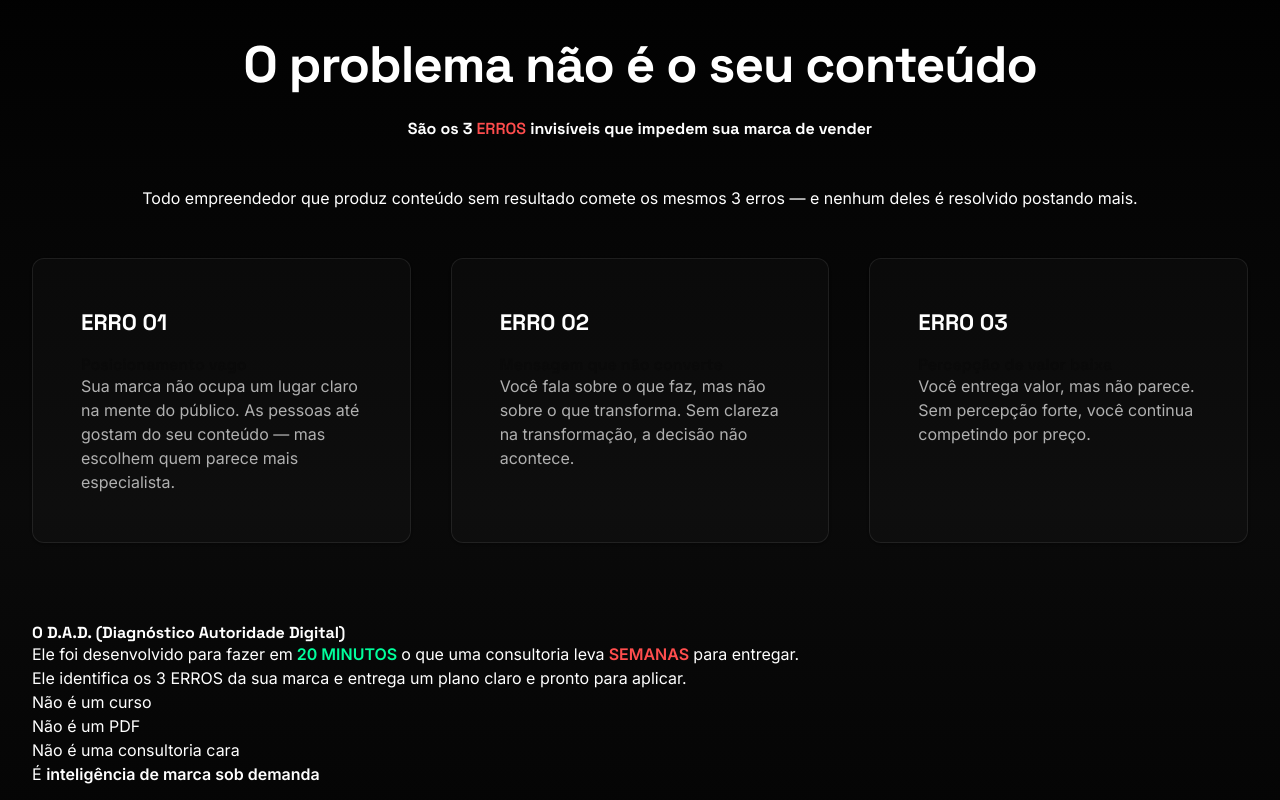
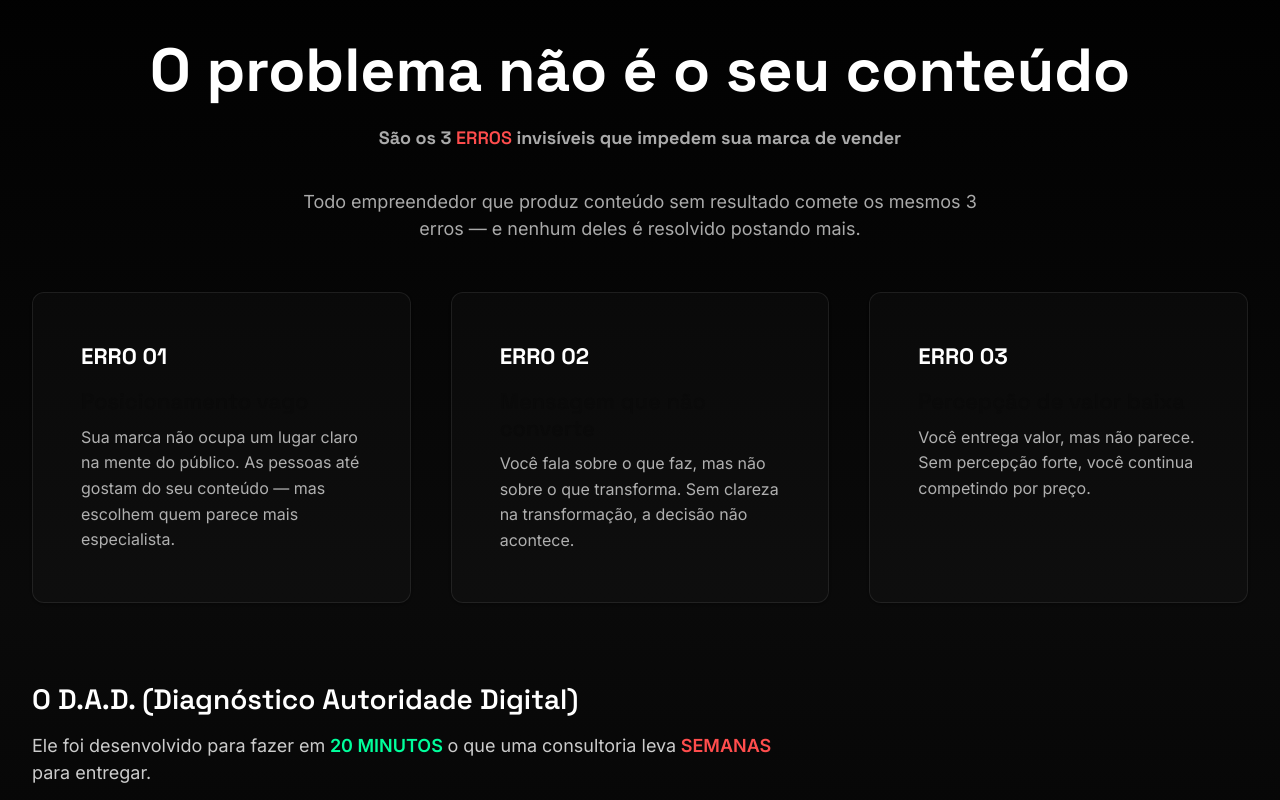
Before and after one commit to guilherrmehhh-coder/thecoffeebrands-site, a React (Create React App) app: page / in a window 1280 px wide. Shown: the part 1060-1860 px from the top of the page. Built offline with nearby package versions, Linux system fonts and the light colour scheme.

Commit message:
Update Landing.css

```diff
--- a/src/styles/Landing.css
+++ b/src/styles/Landing.css
@@ -295,9 +295,8 @@ h1, h2, h3, h4, h5, h6 {
 }
 
 .section-title {
-  font-size: clamp(2rem, 4vw, 3.5rem);
+  font-size: clamp(2.5rem, 5vw, 4rem);
   margin-bottom: 1.5rem;
-  letter-spacing: -0.02em;
 }
 
 .problem-grid {
@@ -1088,6 +1087,141 @@ html {
 /* ========================================
    NOVA SEÇÃO D.A.D.
 ======================================== */
+/* ===== D.A.D SECTION ===== */
+
+.dad-section {
+  padding: 8rem 0;
+}
+
+.dad-section .section-title {
+  font-size: 42px;
+  font-weight: 700;
+  margin-bottom: 16px;
+}
+
+.section-subtitle {
+  font-size: 18px;
+  color: #aaa;
+  max-width: 700px;
+  margin: 0 auto;
+}
+
+.highlight-red {
+  color: #ff3b3b;
+  font-weight: 700;
+}
+
+.highlight-green {
+  color: #22c55e;
+  font-weight: 700;
+}
+
+/* ===== CARDS ===== */
+
+.gaps-grid {
+  display: grid;
+  grid-template-columns: repeat(3, 1fr);
+  gap: 24px;
+  margin-top: 50px;
+}
+
+.gap-card {
+  background: #0b0b0b;
+  border: 1px solid #1e1e1e;
+  border-radius: 12px;
+  transition: 0.3s ease;
+}
+
+.gap-card:hover {
+  border-color: #333;
+  transform: translateY(-4px);
+}
+
+.gap-content {
+  padding: 28px;
+}
+
+.gap-title {
+  font-size: 14px;
+  color: #888;
+  margin-bottom: 10px;
+}
+
+.gap-content h4 {
+  font-size: 22px;
+  font-weight: 600;
+  margin-bottom: 12px;
+}
+
+.gap-text {
+  font-size: 15px;
+  color: #aaa;
+  line-height: 1.6;
+}
+
+/* ===== DAD INTRO ===== */
+
+.dad-intro {
+  margin-top: 60px;
+  max-width: 750px;
+}
+
+.dad-intro-title {
+  font-size: 28px;
+  font-weight: 600;
+  margin-bottom: 16px;
+}
+
+.dad-intro-text {
+  font-size: 18px;
+  color: #ccc;
+  margin-bottom: 10px;
+}
+
+.dad-not-list {
+  margin-top: 20px;
+  margin-bottom: 20px;
+}
+
+.dad-not-list p {
+  font-size: 16px;
+  color: #999;
+}
+
+.dad-intro-conclusion {
+  font-size: 18px;
+  font-weight: 500;
+}
+
+/* ===== RESPONSIVO ===== */
+
+@media (max-width: 1024px) {
+
+.section-title {
+  font-size: 32px;
+}
+
+.section-subtitle {
+  font-size: 16px;
+}
+
+.gaps-grid {
+  grid-template-columns: 1fr;
+}
+
+.gap-content h4 {
+  font-size: 20px;
+}
+
+.dad-intro-title {
+  font-size: 24px;
+}
+
+.dad-intro-text {
+  font-size: 16px;
+}
+
+}
 
 .dad-section {
   padding: 8rem 0;
@@ -1258,3 +1392,23 @@ margin-bottom: 80px;
 color: #00ff9c;
 font-weight: 600;
 }
+
+.dad-errors .section-title {
+font-size: clamp(2.8rem, 5vw, 3.8rem);
+margin-bottom: 20px;
+}
+
+.dad-errors .section-subtitle {
+font-size: 18px;
+max-width: 700px;
+margin: 0 auto 40px auto;
+}
+.gap-content h4{
+font-size:22px;
+margin-bottom:10px;
+}
+
+.gap-text{
+font-size:16px;
+line-height:1.6;
+}
```
